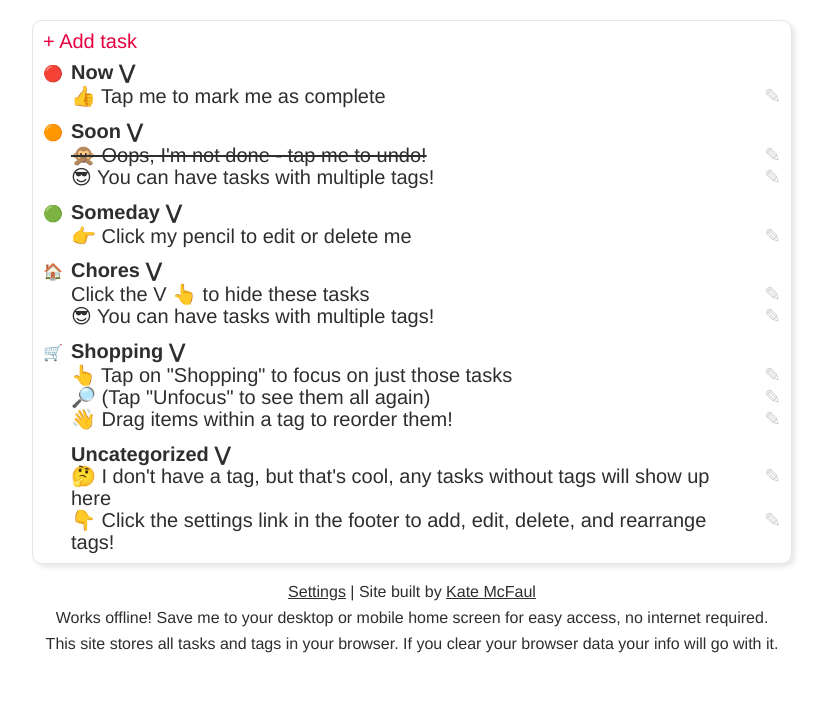
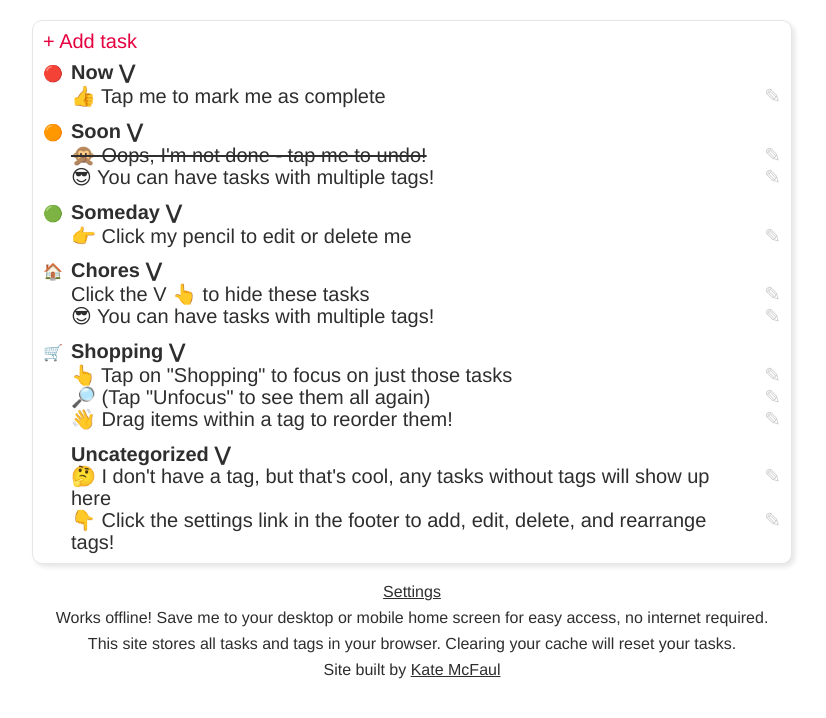
Before and after one commit to craftykate/taskapp, a React (Create React App) app: page / in a window 1280 px wide. Shown: the top 718 px of the page, without its empty margins (228-1054 px from the left). Built offline with nearby package versions, Linux system fonts and the light colour scheme.

Commit message:
Update footer

```diff
--- a/src/Components/Layout/Footer/Footer.tsx
+++ b/src/Components/Layout/Footer/Footer.tsx
@@ -12,9 +12,6 @@ const Footer: React.FC = () => {
           <li>
             <Link to='/settings'>Settings</Link>
           </li>
-          <li>
-            Site built by <a href='https://katemcfaul.surge.sh'>Kate McFaul</a>
-          </li>
         </ul>
         <ul>
           <li>
@@ -24,8 +21,13 @@ const Footer: React.FC = () => {
         </ul>
         <ul>
           <li>
-            This site stores all tasks and tags in your browser. If you clear
-            your browser data your info will go with it.
+            This site stores all tasks and tags in your browser. Clearing your
+            cache will reset your tasks.
+          </li>
+        </ul>
+        <ul>
+          <li>
+            Site built by <a href='https://katemcfaul.surge.sh'>Kate McFaul</a>
           </li>
         </ul>
       </footer>
```
